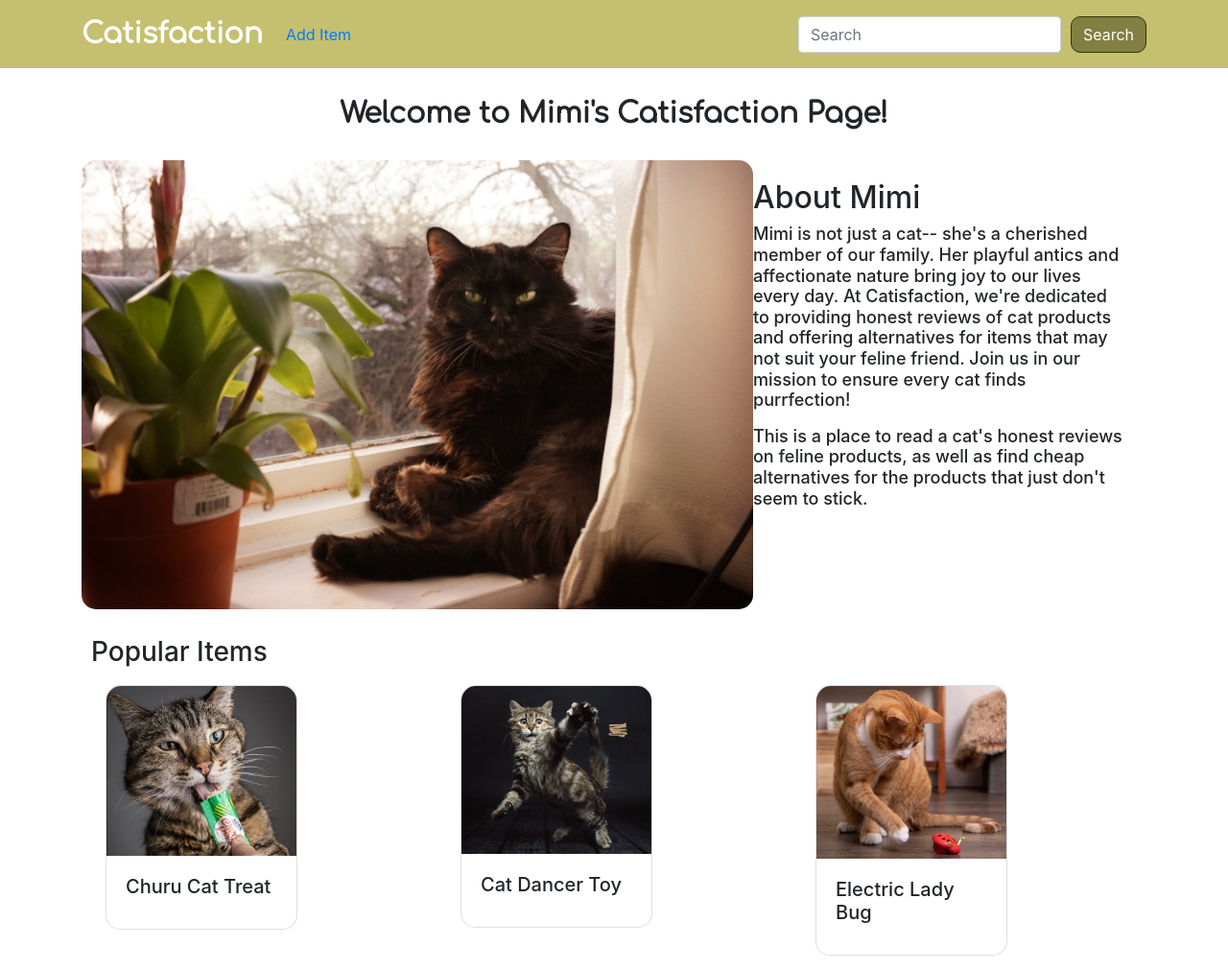
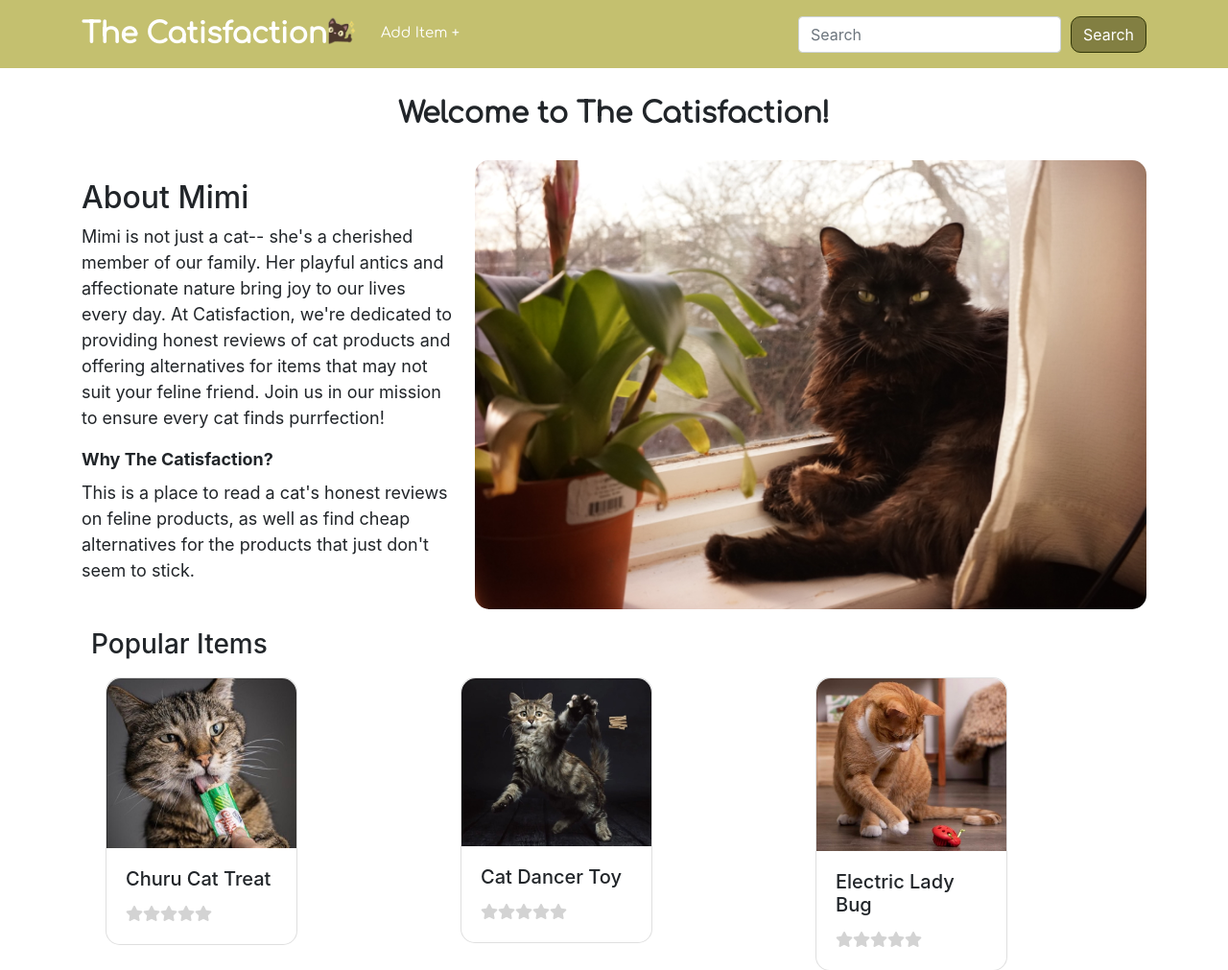
Before and after one commit to k-y-l-e-i-g-h/UI-Midterm, a Flask app: page / in a window 1280 px wide. Shown: the top 1011 px of the page at 96% size. Run offline with Flask 3, Linux system fonts and the light colour scheme; some libraries are stand-ins or nearby versions.

Commit message:
home page templates complete

```diff
--- a/Hw7_kas2330/templates/home.html
+++ b/Hw7_kas2330/templates/home.html
@@ -2,16 +2,17 @@
 
 {% block content %}
 
-<h1 id="welcome">Welcome to Mimi's Catisfaction Page!</h1>
+<h1 id="welcome">Welcome to The Catisfaction!</h1>
 
-<h2 class="conceptual-group">
-    <img src="{{ url_for('static', filename='mimi_photo.jpg') }}" alt="Mimi" class="mimi-photo">
+<div class="conceptual-group">
     <div class="description">
         <h2>About Mimi</h2>
         <p>Mimi is not just a cat-- she's a cherished member of our family. Her playful antics and affectionate nature bring joy to our lives every day. At Catisfaction, we're dedicated to providing honest reviews of cat products and offering alternatives for items that may not suit your feline friend. Join us in our mission to ensure every cat finds purrfection!</p>
-        <p id="descr">This is a place to read a cat's honest reviews on feline products, as well as find cheap alternatives for the products that just don't seem to stick.</p>
+        <p id="why">Why The Catisfaction?</p>
+        <p>This is a place to read a cat's honest reviews on feline products, as well as find cheap alternatives for the products that just don't seem to stick.</p>
     </div>
-</h2>
+    <img src="{{ url_for('static', filename='mimi_photo.jpg') }}" alt="Mimi" class="mimi-photo">
+</div>
 
 <h3 id="popular-title">Popular Items</h3>
 <div class="container">
--- a/Hw7_kas2330/templates/layout.html
+++ b/Hw7_kas2330/templates/layout.html
@@ -18,20 +18,23 @@
     <link rel="stylesheet" href="https://fonts.googleapis.com/css2?family=Comfortaa&display=swap">
     <link rel="stylesheet" href="{{url_for('static', filename='main.css')}}">
 
-    <title>Catisfaction</title>
+    <!-- Stars -->
+    <link href="https://cdnjs.cloudflare.com/ajax/libs/font-awesome/5.15.4/css/all.min.css" rel="stylesheet">
+
+    <title>The Catisfaction</title>
   </head>
 
 <body>
 <nav class="navbar navbar-expand-lg">
   <div class="container">
-    <a class="navbar-brand" href="/">Catisfaction</a>
+    <a class="navbar-brand" href="/">The Catisfaction<img src="{{url_for('static', filename='cat_logo.png')}}" alt="Cat Logo" height="35" id="cat-logo" class="d-inline-block align-top"></a>
     <button class="navbar-toggler" type="button" data-bs-toggle="collapse" data-bs-target="#navbarNavAltMarkup" aria-controls="navbarNavAltMarkup" aria-expanded="false" aria-label="Toggle navigation">
       <span class="navbar-toggler-icon"></span>
     </button>
     <div class="collapse navbar-collapse" id="navbarNavAltMarkup">
       <ul class="navbar-nav me-auto mb-2 mb-lg-0">
         <li class="nav-item">
-            <a class="nav-link" href="/add">Add Item</a>
+            <a id="add" class="nav-link" href="/add">Add Item +</a>
         </li>
       </ul>
       <form class="d-flex" id="search-form" action="/search" method="GET">
```
